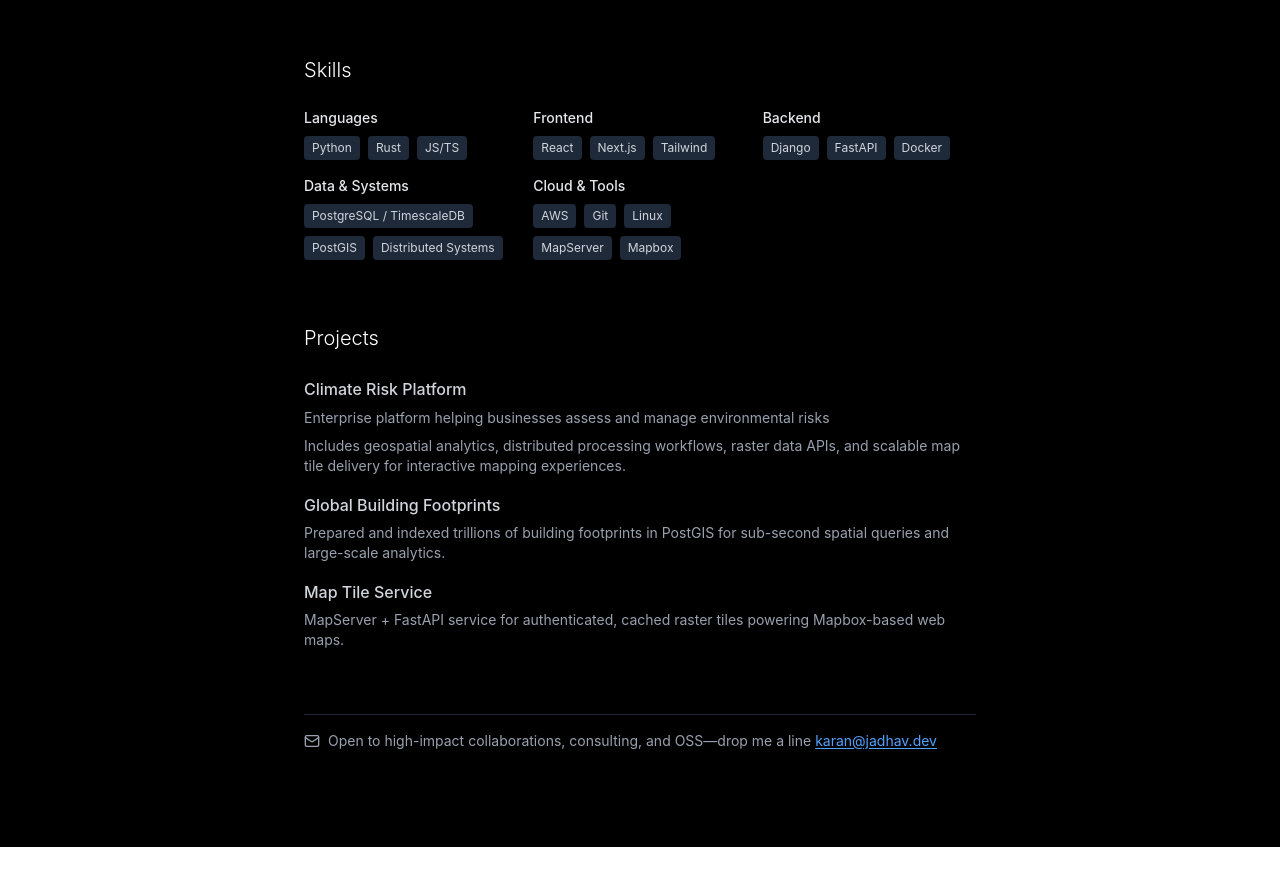
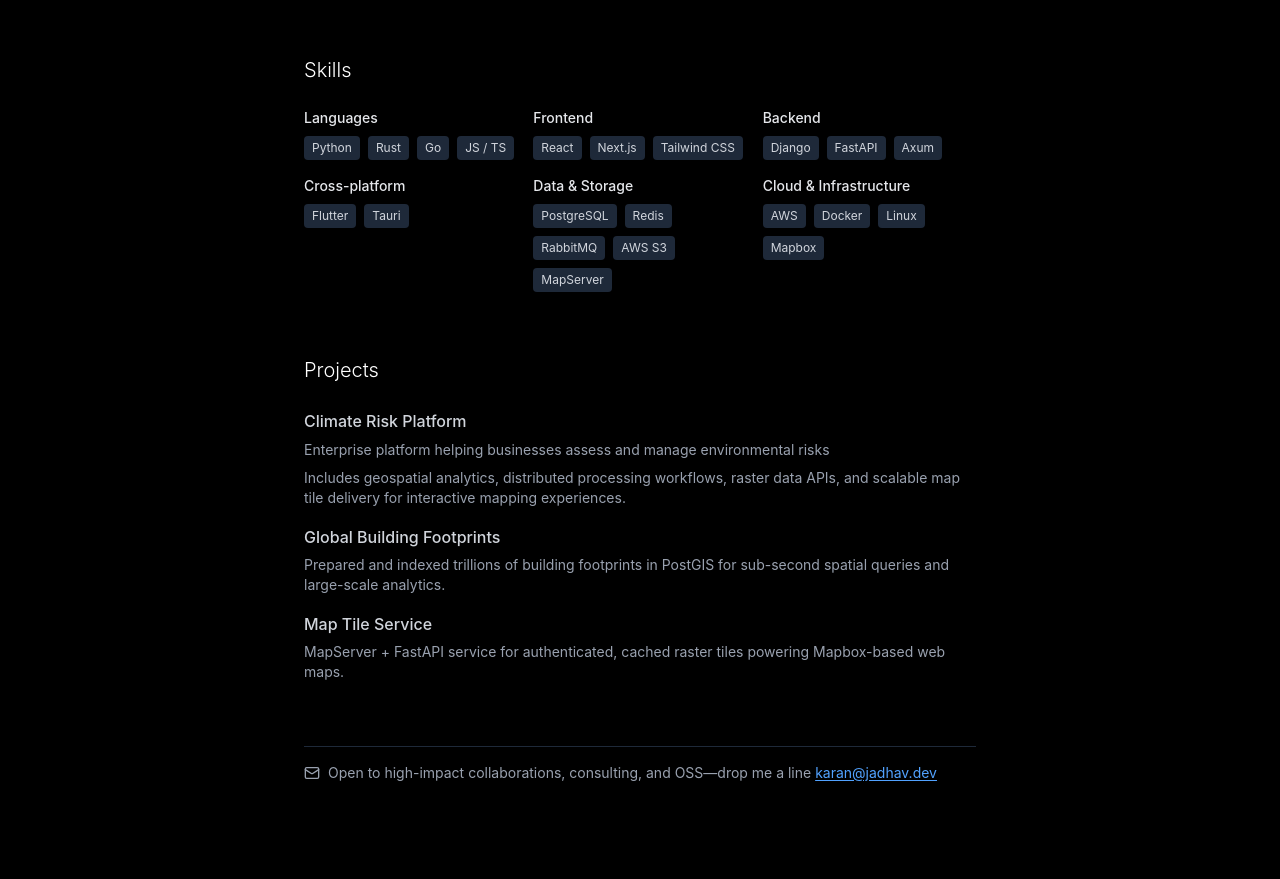
Before and after one commit to karan-jadhav/jadhav.dev, a Next.js app: page / in a window 1280 px wide. Shown: the part 960-1839 px from the top of the page. Before the commit the page ends 1807 px from the top, so only its background shows below. Built offline with nearby package versions, Linux system fonts and the light colour scheme.

Commit message:
refactor: update skills section with new technologies and improve categorization

```diff
--- a/src/app/page.tsx
+++ b/src/app/page.tsx
@@ -126,7 +126,10 @@
                   Rust
                 </span>
                 <span className="px-2 py-1 text-xs bg-gray-800 text-gray-300 rounded">
-                  JS/TS
+                  Go
+                </span>
+                <span className="px-2 py-1 text-xs bg-gray-800 text-gray-300 rounded">
+                  JS / TS
                 </span>
               </div>
             </div>
@@ -140,7 +143,7 @@
                   Next.js
                 </span>
                 <span className="px-2 py-1 text-xs bg-gray-800 text-gray-300 rounded">
-                  Tailwind
+                  Tailwind CSS
                 </span>
               </div>
             </div>
@@ -154,42 +157,58 @@
                   FastAPI
                 </span>
                 <span className="px-2 py-1 text-xs bg-gray-800 text-gray-300 rounded">
-                  Docker
+                  Axum
                 </span>
               </div>
             </div>
             <div className="space-y-2">
               <h3 className="text-sm font-medium text-gray-200">
-                Data & Systems
+                Cross-platform
               </h3>
               <div className="flex flex-wrap gap-2">
                 <span className="px-2 py-1 text-xs bg-gray-800 text-gray-300 rounded">
-                  PostgreSQL / TimescaleDB
+                  Flutter
                 </span>
                 <span className="px-2 py-1 text-xs bg-gray-800 text-gray-300 rounded">
-                  PostGIS
-                </span>
-                <span className="px-2 py-1 text-xs bg-gray-800 text-gray-300 rounded">
-                  Distributed Systems
+                  Tauri
                 </span>
               </div>
             </div>
             <div className="space-y-2">
               <h3 className="text-sm font-medium text-gray-200">
-                Cloud & Tools
+                Data & Storage
+              </h3>
+              <div className="flex flex-wrap gap-2">
+                <span className="px-2 py-1 text-xs bg-gray-800 text-gray-300 rounded">
+                  PostgreSQL
+                </span>
+                <span className="px-2 py-1 text-xs bg-gray-800 text-gray-300 rounded">
+                  Redis
+                </span>
+                <span className="px-2 py-1 text-xs bg-gray-800 text-gray-300 rounded">
+                  RabbitMQ
+                </span>
+                <span className="px-2 py-1 text-xs bg-gray-800 text-gray-300 rounded">
+                  AWS S3
+                </span>
+                <span className="px-2 py-1 text-xs bg-gray-800 text-gray-300 rounded">
+                  MapServer
+                </span>
+              </div>
+            </div>
+            <div className="space-y-2">
+              <h3 className="text-sm font-medium text-gray-200">
+                Cloud & Infrastructure
               </h3>
               <div className="flex flex-wrap gap-2">
                 <span className="px-2 py-1 text-xs bg-gray-800 text-gray-300 rounded">
                   AWS
                 </span>
                 <span className="px-2 py-1 text-xs bg-gray-800 text-gray-300 rounded">
-                  Git
+                  Docker
                 </span>
                 <span className="px-2 py-1 text-xs bg-gray-800 text-gray-300 rounded">
                   Linux
-                </span>
-                <span className="px-2 py-1 text-xs bg-gray-800 text-gray-300 rounded">
-                  MapServer
                 </span>
                 <span className="px-2 py-1 text-xs bg-gray-800 text-gray-300 rounded">
                   Mapbox
```
